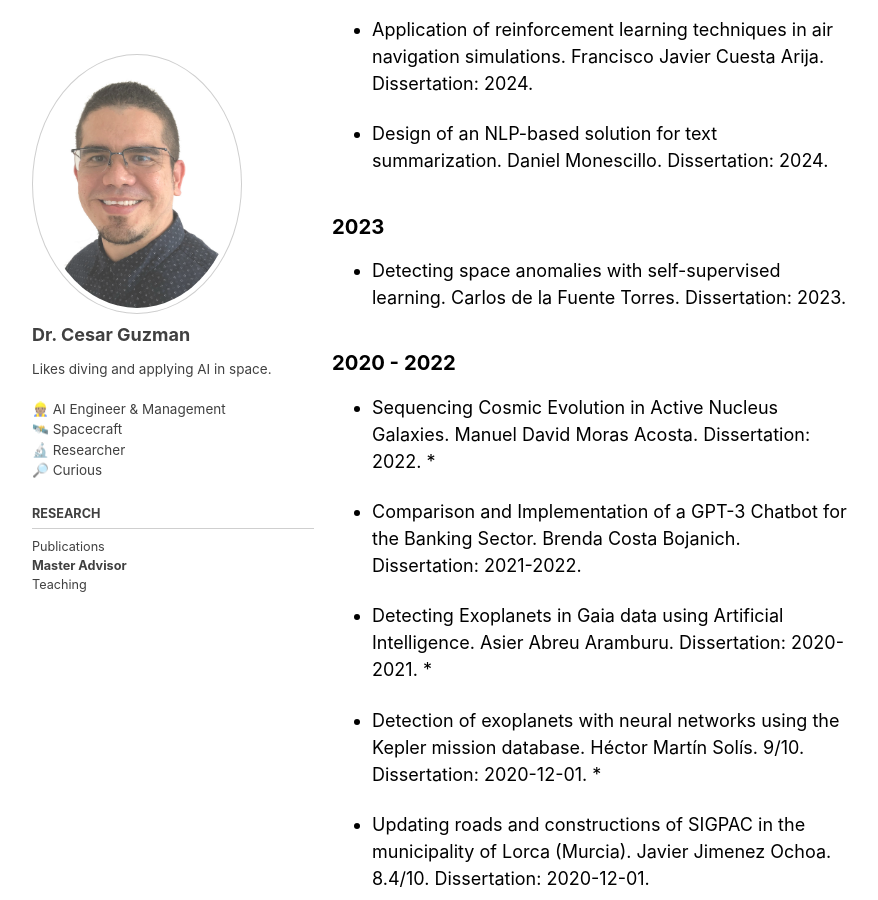
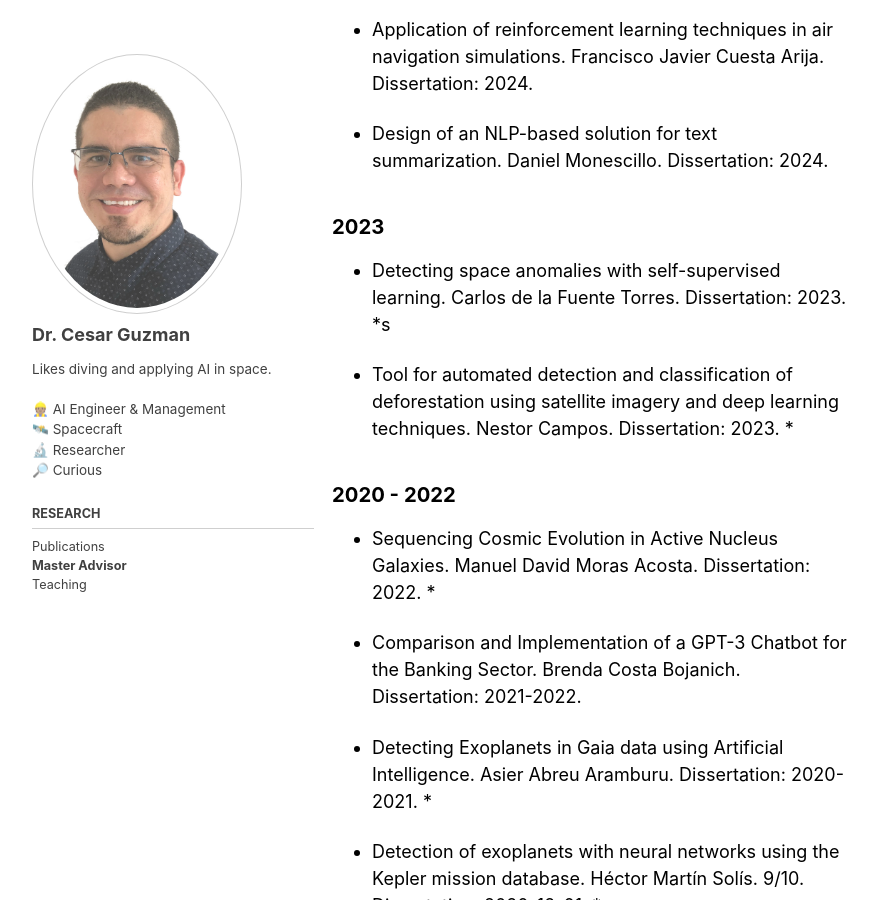
Before and after one commit to cguz/cguz.github.io, a Jekyll site: the page built from site/research/advisor.md, in a window 1280 px wide and 900 px high, scrolled down 805 px. Shown: the whole window, without its empty margins (50-928 px from the left). Built offline with Jekyll 4.4.1, drawn with Linux system fonts in a browser that asks for light colours; cached includes are drawn as plain includes.

Commit message:
Adding new thesis advisor

```diff
--- a/site/research/advisor.md
+++ b/site/research/advisor.md
@@ -36,7 +36,9 @@ sidebar:
 
 ### 2023
 
-- Detecting space anomalies with self-supervised learning. Carlos de la Fuente Torres. Dissertation: 2023.
+- Detecting space anomalies with self-supervised learning. Carlos de la Fuente Torres. Dissertation: 2023. *s
+
+- Tool for automated detection and classification of deforestation using satellite imagery and deep learning techniques. Nestor Campos. Dissertation: 2023. *
 
 ### 2020 - 2022
 
```
